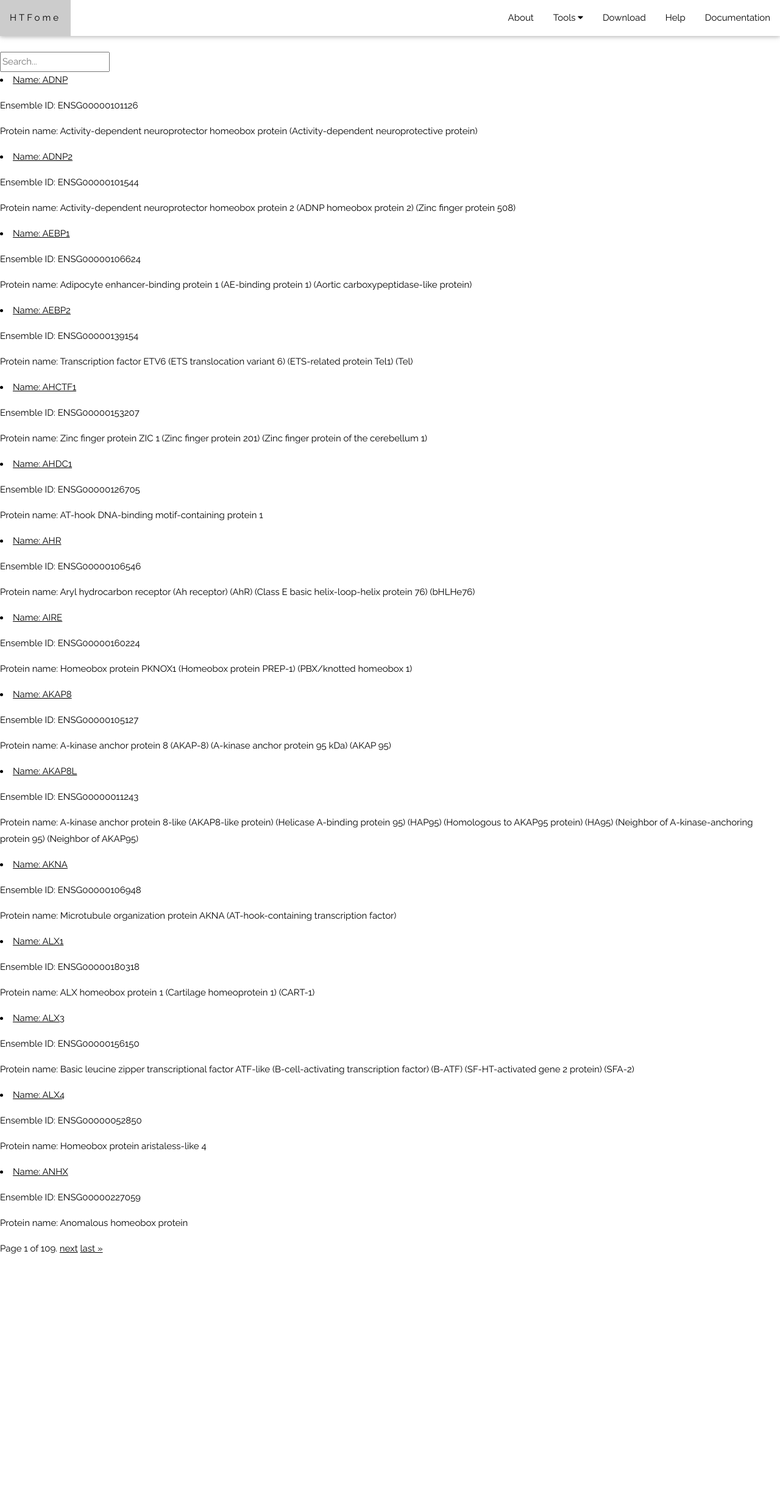
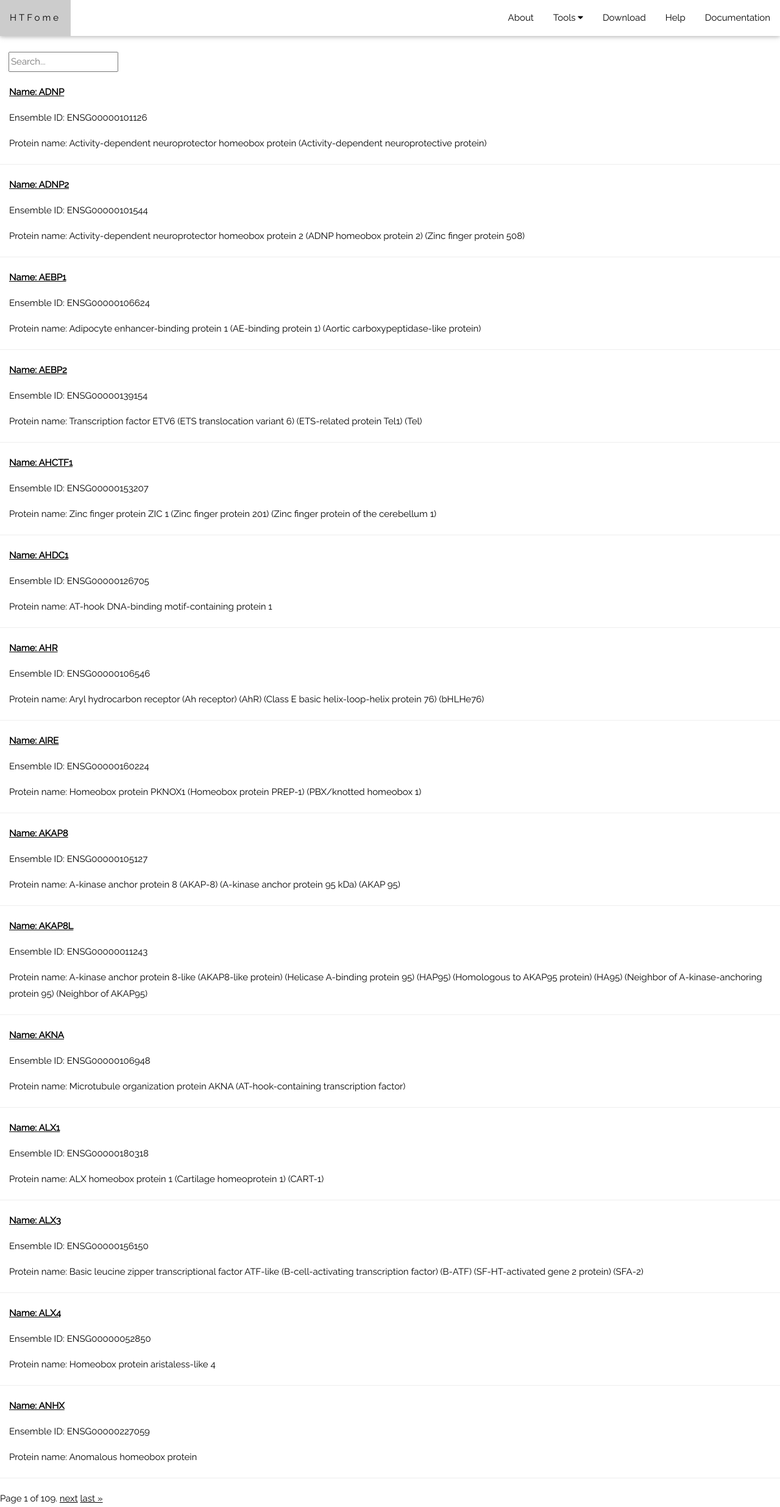
Before and after one commit to NHardie/HTFome, a Django app: page /htf/ in a window 1280 px wide. Shown: the whole page at 61% size. Before the commit the page ends 2057 px from the top, so only its background shows below. Run offline with Django 3.2, Linux system fonts and the light colour scheme; data comes from the database, SQL or seed files in the repository.

Commit message:
Add HTML

```diff
--- a/data/templates/data/htf.html
+++ b/data/templates/data/htf.html
@@ -2,18 +2,20 @@
 
 {% block content %}
     <h1>HTF Data Search</h1>
+    <div class="container" style="padding-bottom: 20px; margin-left:14px">
     <form action="{% url 'search_results' %}" method="get">
         <input name="q" type="text" placeholder="Search...">
     </form>
+    </div>
 
 
 {% for htf in page_obj %}
     <div class="card mb-4">
-        <div class="card-body">
-            <li><a href="/htf/{{ htf.gene_name }}/">Name: {{ htf.gene_name }}</a></li>
+        <div class="card-body" style="margin-left:15px">
+            <strong><a href="/htf/{{ htf.gene_name }}/">Name: {{ htf.gene_name }}</a></strong>
             <p class="card-text text-muted h6">Ensemble ID: {{ htf.ensemble_id }} </p>
             <p class="card-text">Protein name: {{htf.prot_name}}</p>
-        </div>
+        </div><hr>
     </div>
 {% endfor %}
 <div class="pagination">
```
Also changed, not shown: data/templates/data/search.html (+4 -4 lines).
